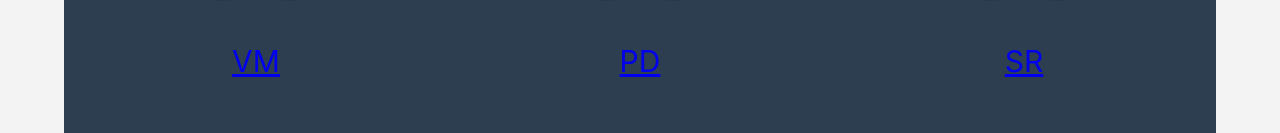
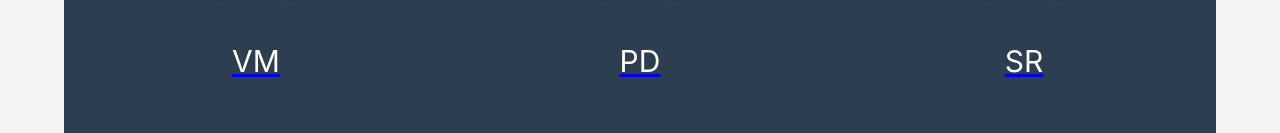
Before and after one commit to vincentM46/vps-project, a React (Create React App) app: page /AboutUs in a window 1280 px wide. Shown: the part 1058-1191 px from the top of the page. Built offline with nearby package versions, Linux system fonts and the light colour scheme.

Commit message:
Fixed random recipe again, added some details

```diff
--- a/src/App.css
+++ b/src/App.css
@@ -55,7 +55,7 @@ img {
   border: solid 2px #e74c3c;
   background: transparent;
   padding: 0.4rem 0.6rem;
-  margin: 0 0.2rem 3rem;
+  margin: 0 0.2rem;
   border-radius: 1px;
   font-size: 0.8rem;
   text-transform: uppercase;
@@ -70,6 +70,7 @@ img {
   box-shadow: -1px 2px 34px -13px rgba(0,0,0,0.75);
   text-align: left;
   overflow: hidden;
+  margin: 8%
 }
 
 .recipe__text {
@@ -101,8 +102,13 @@ img {
   margin: auto;
 }
 
+#gh-text {
+  color: white;
+  text-decoration: none;
+}
+
 .footer {
-  position:fixed;
+  position: fixed;
   bottom: 0;
   right: 0;
   width: 100%;
--- a/src/components/AboutUs.js
+++ b/src/components/AboutUs.js
@@ -9,18 +9,17 @@ function AboutUs() {
             <iframe title="VPS team" src="https://c.tenor.com/7W_a28lhqQcAAAAC/bugcat-bugcatsticker.gif" width="480" height="360" frameBorder="0" ></iframe>
             <h2>Take a peek at our GitHub profiles:</h2>
             <br></br>
-            <div className="github-links" id="github-links">
-
+            <div className="github-links">
                 <a href="https://github.com/vincentM46" target="_blank" rel="noreferrer">
                 <img src={githubmark} alt='VM GitHub Mark' id='VM-github-mark'/>
-                <p>VM</p>
+                <p id='gh-text'>VM</p>
                 </a>
                 <a href="https://github.com/padangy" target="_blank" rel="noreferrer">
                 <img src={githubmark} alt='PD GitHub Mark' id='PD-github-mark'/>
-                <p>PD</p>
+                <p id='gh-text'>PD</p>
                 </a>
                 <a href="https://github.com/sabrinar777" target="_blank" rel="noreferrer"><img src={githubmark} alt='SR GitHub Mark' id='SR-github-mark'/>
-                <p>SR</p>
+                <p id='gh-text'>SR</p>
                 </a>
             </div>
             <br></br><br></br>
--- a/src/components/Drink.js
+++ b/src/components/Drink.js
@@ -8,7 +8,7 @@ function Drink(props) {
             <h2 className="recipes__title">{aDrink.strDrink}</h2>
             <p className="recipes__subtitle">
             <h4>Type: {aDrink.strCategory}, Glass: {aDrink.strGlass}</h4>
-            <table style={{ 'width': '80%', 'margin-left': '10%' }}>
+            <table style={{ 'width': '80%', 'marginLeft': '10%' }}>
                 <thead>
                     <tr>
                         <th width="20%">Ingredients</th>
--- a/src/components/HomePage.js
+++ b/src/components/HomePage.js
@@ -2,7 +2,7 @@ function HomePage() {
     return (
         <div>
             <h1 className="App-header">Welcome to the VPS Bar!</h1>
-            <p>The goal of this project is to deliver a convenient method of gathering various meal ideas in one place! Being mindful of social distancing and instead of going bar-hopping, through usage of various APIs, this project created in React will allow any user to generate a random recipe and a random drink to pair the recipe with of all the ingredients required. Bring the VPS Bar to your home!</p>
+            <p>The goal of this project is to deliver a convenient method of gathering various meal ideas in one place! Being mindful of social distancing and instead of going bar-hopping, through the usage of various APIs, this project created in React will allow any user to generate a random recipe and a random drink to pair the recipe with of all the ingredients required. Bring the VPS Bar to your home!</p>
         </div>
     )
 }
--- a/src/components/RandomRecipePage.js
+++ b/src/components/RandomRecipePage.js
@@ -33,7 +33,7 @@ function Random(props) {
             <div className="recipes__box">
                 <div className="recipe__text">
                     <h5 className="recipes__title">{recipe}</h5>
-                    <table className="recipe-table" style={{'width': '90%', 'margin-left': '5%' }}>
+                    <table className="recipe-table" style={{'width': '90%', 'marginLeft': '5%' }}>
                     <thead>
                         <tr>
                             <th width="20%">Ingredients</th>
```
